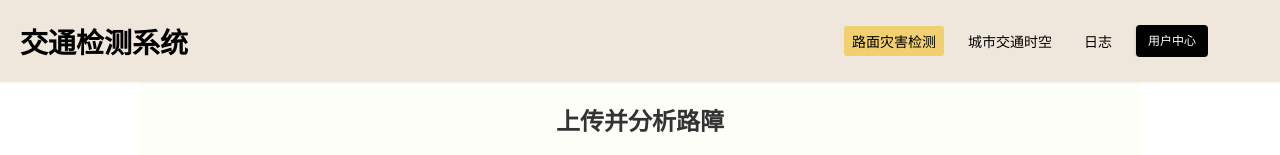
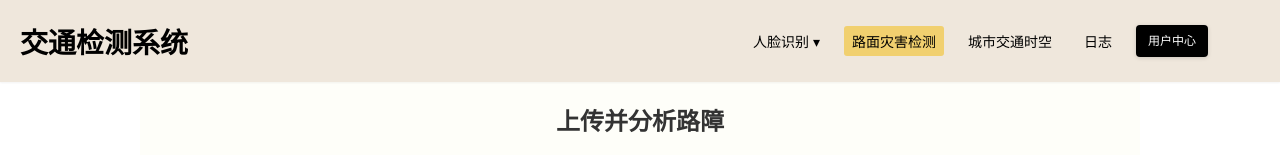
Before and after one commit to AXIhello/pavement_distraction_detection, a Vue app in the folder frontend/: page /detect in a window 1280 px wide. Shown: the top 155 px of the page. Built offline with nearby package versions, Linux system fonts and the light colour scheme.

Commit message:
导航栏添加人脸识别模块

```diff
--- a/frontend/src/components/Navigation.vue
+++ b/frontend/src/components/Navigation.vue
@@ -1,9 +1,25 @@
 <template>
-  <div class="navigation">
+  <div class="navigation" ref="navRef">
     <div class="logo-title" @click="goToFirstPage">
       交通检测系统
     </div>
+
     <div class="items">
+      <!-- 人脸识别下拉菜单 -->
+      <div
+        class="nav-dropdown"
+        @mouseenter="handleMouseEnter"
+        @mouseleave="handleMouseLeave"
+      >
+        <div class="nav-item" @click="toggleDropdown">
+          人脸识别 ▾
+        </div>
+        <div class="dropdown-menu" v-show="showDropdown" @mouseenter="handleMouseEnter" @mouseleave="handleMouseLeave">
+          <router-link to="/face_register" class="dropdown-item" @click="closeDropdown">人脸录入</router-link>
+          <router-link to="/face" class="dropdown-item" @click="closeDropdown">人脸认证</router-link>
+        </div>
+      </div>
+
       <router-link
         to="/detect"
         class="nav-item"
@@ -30,21 +46,63 @@
 </template>
 
 <script setup>
+import { ref, onMounted, onBeforeUnmount } from 'vue'
 import { useRouter, useRoute } from 'vue-router'
 
 const router = useRouter()
 const route = useRoute()
+const showDropdown = ref(false)
+const hoverTimeout = ref(null)
+const navRef = ref(null)
 
 function goToFirstPage() {
   router.push('/first_page')
 }
-function goToHome(){
+function goToHome() {
   router.push('/home')
 }
-
 function isActive(path) {
   return route.path === path
 }
+
+// 鼠标进入，清除关闭定时器，显示菜单
+function handleMouseEnter() {
+  if (hoverTimeout.value) {
+    clearTimeout(hoverTimeout.value)
+    hoverTimeout.value = null
+  }
+  showDropdown.value = true
+}
+// 鼠标离开，延时关闭菜单（防止闪退）
+function handleMouseLeave() {
+  hoverTimeout.value = setTimeout(() => {
+    showDropdown.value = false
+  }, 200)
+}
+
+// 点击切换下拉菜单
+function toggleDropdown() {
+  showDropdown.value = !showDropdown.value
+}
+
+// 点击菜单选项后关闭菜单
+function closeDropdown() {
+  showDropdown.value = false
+}
+
+// 点击页面外部关闭菜单
+function handleClickOutside(event) {
+  if (navRef.value && !navRef.value.contains(event.target)) {
+    showDropdown.value = false
+  }
+}
+
+onMounted(() => {
+  document.addEventListener('click', handleClickOutside)
+})
+onBeforeUnmount(() => {
+  document.removeEventListener('click', handleClickOutside)
+})
 </script>
 
 <style scoped>
@@ -60,13 +118,13 @@ function isActive(path) {
   display: flex;
   align-items: center;
   padding: 0 20px;
-  box-sizing: border-box; /* 包含 padding */
+  box-sizing: border-box;
 }
 
 .logo-title {
   color: #000000;
   font-family: "Inter-Medium", Helvetica, sans-serif;
-  font-size: 28px; /* 增大字体大小 */
+  font-size: 28px;
   font-weight: 600;
   cursor: pointer;
   transition: opacity 0.2s;
@@ -81,10 +139,18 @@ function isActive(path) {
   display: flex;
   align-items: center;
   gap: 16px;
-  justify-content: flex-end; /* 确保右侧对齐 */
-  max-width: calc(100% - 220px); /* 限制右侧区域宽度，减去左侧区域的宽度（logo宽度） */
+  justify-content: flex-end;
+  max-width: calc(100% - 220px);
   width: 100%;
-  overflow: hidden; /* 防止超出 */
+  overflow: visible;
+  position: relative;
+}
+
+.nav-dropdown {
+  position: relative;
+  display: flex;
+  flex-direction: column;
+  align-items: flex-start;
 }
 
 .nav-item {
@@ -96,6 +162,8 @@ function isActive(path) {
   padding: 5px 8px;
   border-radius: 3px;
   transition: background-color 0.3s;
+  cursor: pointer;
+  user-select: none;
 }
 
 .nav-item:hover {
@@ -103,7 +171,34 @@ function isActive(path) {
 }
 
 .nav-item.active {
-  background-color: #F1D06F; /* 激活时颜色加深 */
+  background-color: #F1D06F;
+}
+
+.dropdown-menu {
+  position: absolute;
+  top: 100%;
+  left: 0;
+  background-color: #ffffff;
+  border: 1px solid #ddd;
+  border-radius: 4px;
+  margin-top: 4px;
+  z-index: 1001;
+  box-shadow: 0 2px 6px rgba(0, 0, 0, 0.1);
+  min-width: 120px;
+  display: flex;
+  flex-direction: column;
+}
+
+.dropdown-item {
+  display: block;
+  padding: 8px 12px;
+  color: #000000;
+  text-decoration: none;
+  font-size: 14px;
+}
+
+.dropdown-item:hover {
+  background-color: #f0f0f0;
 }
 
 .button {
```
